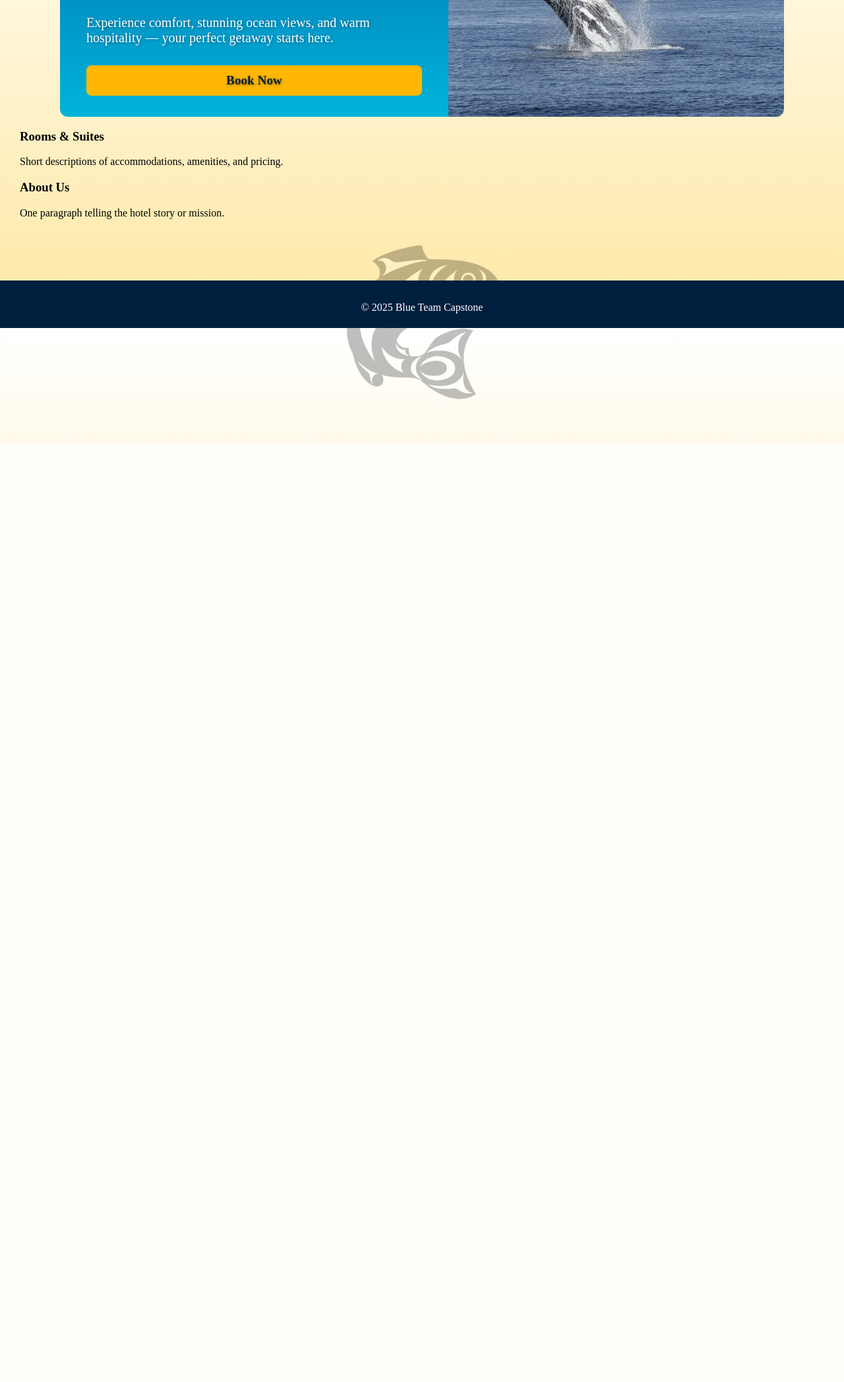
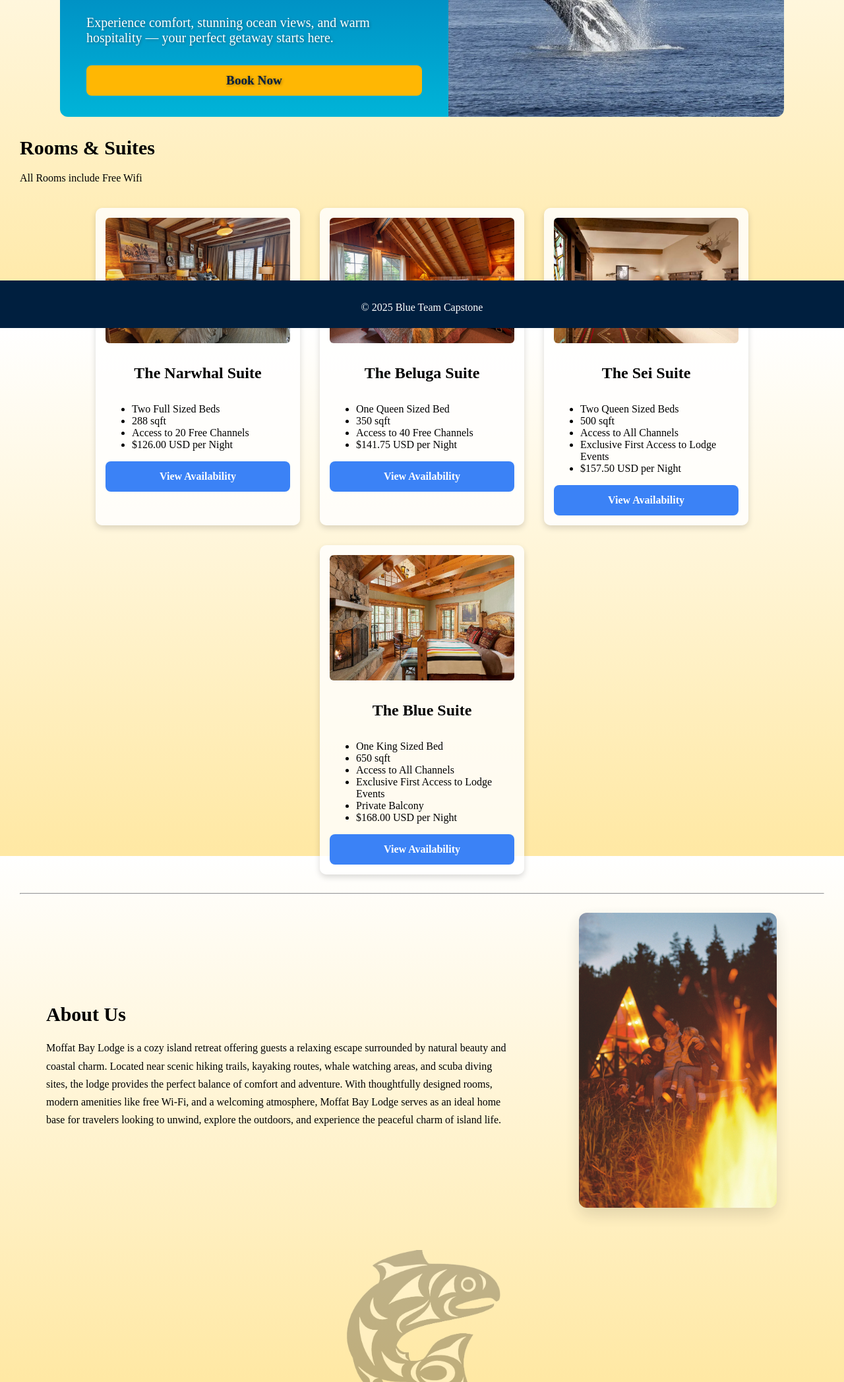
Before and after one commit to jessmonnier/moffatbay, a Django app: page / in a window 1280 px wide. Shown: the part 303-2397 px from the top of the page at 66% size. Before the commit the page ends 908 px from the top, so only its background shows below. Run offline with Django 5.2, Linux system fonts and the light colour scheme.

Commit message:
Index About and Rooms Updates

```diff
--- a/web/static/web/style.css
+++ b/web/static/web/style.css
@@ -241,7 +241,107 @@ footer {
         height: 300px; /* fixed height on mobile */
     }
 }
+/*Index Rooms and Suites Section*/
+/* Individual Suite card */
+.roomCard {
+    width: 280px;                   /* card width */
+    background: #ffffffd0;          /* soft white background */
+    border-radius: 10px;
+    overflow: hidden;               /* keeps image corners rounded */
+    box-shadow: 0 4px 10px rgba(0,0,0,0.15);
+    transition: transform 0.2s ease, box-shadow 0.2s ease;
+    padding: 15px;           /* spacing under content */
 
+}
+
+/* Hover effect */
+.roomCard:hover {
+    transform: translateY(-5px);    /* lift up slightly */
+    box-shadow: 0 6px 14px rgba(0,0,0,0.20);
+}
+
+.roomTitle h3{
+    font-size: 30px;
+    margin-bottom: 20px;
+}
+
+.roomCard h4{
+    font-size: 1.5em;
+    text-align: center;
+}
+
+.roomCard a{
+    padding: 12px 25px;
+}
+.roomCard .btn {
+  display: block;
+  text-align: center;
+  margin: 16 5px;
+  padding: 14px;
+  background-color: #3b82f6;
+  color: #fff;
+  border-radius: 8px;
+  text-decoration: none;
+}
+
+.roomContainer{
+    display: flex;
+    flex-wrap: wrap;               /* allows multiple cards per row */
+    gap: 30px;                     /* space between cards */
+    justify-content: center;       /* center them on the page */
+    padding: 20px;
+}
+
+
+/* Card image */
+.roomCard img {
+    width: 100%;
+    height: 190px;
+    object-fit: cover;              /* crops nicely */
+    display: block;
+    border-radius: 6px;
+}
+/*Index About Us*/
+/* Inner flex container */
+.indexAboutContainer {
+    display: flex;
+    align-items: center;
+    justify-content: space-between;
+    gap: 50px;
+    max-width: 1200px;
+    margin: 0 auto;
+    padding: 20px 40px;
+}
+
+/* Text column */
+.indexAboutText {
+    flex: 2;
+}
+
+.indexAboutText h3 {
+    font-size: 30px;
+    margin-bottom: 20px;
+}
+
+.indexAboutText p {
+    font-size: 16px;
+    line-height: 1.7;
+    max-width: 700px;
+}
+
+/* Image column */
+.indexAboutImage {
+    flex: 1;
+    text-align: center;
+}
+
+.indexAboutImage img {
+    width: 100%;
+    max-width: 300px;
+    border-radius: 12px;
+    opacity: 0.85;
+    box-shadow: 0 10px 25px rgba(0,0,0,0.15);
+}
 .salmon-container {
     text-align: center; /* center the image horizontally */
     margin-top: 40px;   /* spacing from content above */
--- a/web/templates/pages/index.html
+++ b/web/templates/pages/index.html
@@ -29,13 +29,84 @@ Developed October thru December of 2025
   </section>
 
     <section id="rooms" class="container">
-      <h3>Rooms & Suites</h3>
-      <p>Short descriptions of accommodations, amenities, and pricing.</p>
+      <div class="roomTitle">
+        <h3>Rooms & Suites</h3>
+        <p>All Rooms include Free Wifi</p>
+      </div>
+      <!--Room Cards-->
+      <div class = "roomContainer">
+        <div class = "roomCard">
+          <img src="{% static 'web/images/doubleFull.jpg' %}" alt="Double Full" >
+          <h4>The Narwhal Suite</h4>
+          <ul>
+            <li>Two Full Sized Beds</li>
+            <li>288 sqft</li>
+            <li>Access to 20 Free Channels</li>
+            <li>$126.00 USD per Night</li>
+          </ul>
+          <a class="btn" href="{% url 'reservation' %}">View Availability</a>
+        </div>
+
+        <div class = "roomCard">
+          <img src="{% static 'web/images/queen.jpg' %}" alt="Queen">
+          <h4>The Beluga Suite</h4>
+          <ul>
+            <li>One Queen Sized Bed</li>
+            <li>350 sqft</li>
+            <li>Access to 40 Free Channels</li>
+            <li>$141.75 USD per Night</li>
+          </ul>
+          <a class="btn" href="{% url 'reservation' %}">View Availability</a>
+        </div>
+
+        <div class = "roomCard">
+          <img src="{% static 'web/images/doubleQueen.jpg' %}" alt="DoubleQueen">
+          <h4>The Sei Suite</h4>
+          <ul>
+            <li>Two Queen Sized Beds</li>
+            <li>500 sqft</li>
+            <li>Access to All Channels</li>
+            <li>Exclusive First Access to Lodge Events</li>
+            <li>$157.50 USD per Night</li>
+          </ul>
+          <a class="btn" href="{% url 'reservation' %}">View Availability</a>
+        </div>
+
+        <div class = "roomCard">
+          <img src="{% static 'web/images/king.jpg' %}" alt="King">
+          <h4>The Blue Suite</h4>
+          <ul>
+            <li>One King Sized Bed</li>
+            <li>650 sqft</li>
+            <li>Access to All Channels</li>
+            <li>Exclusive First Access to Lodge Events</li>
+            <li>Private Balcony</li>
+            <li>$168.00 USD per Night</li>
+          </ul>
+          <a class="btn" href="{% url 'reservation' %}">View Availability</a>
+        </div>
+
+      </div><!--End of Room Container-->
     </section>
+    <hr>
+    <section id="about" class="container">
+      <div class="indexAboutContainer">
+        <div class ="indexAboutText">
+          <h3>About Us</h3>
+          <p>Moffat Bay Lodge is a cozy island retreat offering guests a relaxing escape surrounded
+            by natural beauty and coastal charm. Located near scenic hiking trails, kayaking routes,
+            whale watching areas, and scuba diving sites, the lodge provides the perfect balance of comfort
+            and adventure. With thoughtfully designed rooms, modern amenities like free Wi-Fi,
+            and a welcoming atmosphere, Moffat Bay Lodge serves as an ideal home base for travelers
+            looking to unwind, explore the outdoors, and experience the peaceful charm of island life.
+            </p>
+        </div>
 
-    <section id="about" class="container">
-      <h3>About Us</h3>
-      <p>One paragraph telling the hotel story or mission.</p>
+        <div class = "indexAboutImage">
+          <img src="{% static 'web/images/family.jpg' %}" alt="Family" class="about-image">
+        </div>
+
+      </div>
     </section>
 
     <!-- Salmon image at bottom -->
```
Also changed, not shown: web/static/web/images/doubleFull.jpg (added), web/static/web/images/doubleQueen.jpg (added), web/static/web/images/family.jpg (added), web/static/web/images/king.jpg (added), web/static/web/images/queen.jpg (added).
